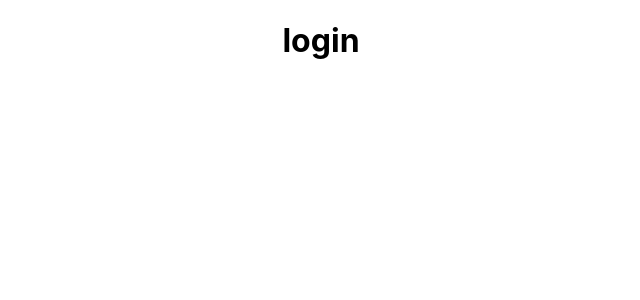
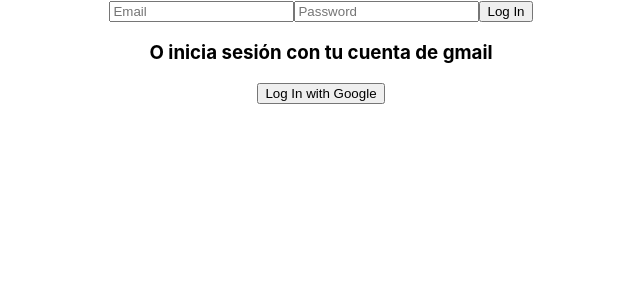
Before and after one commit to pascalzarzar/devsUnited, a React (Create React App) app: page /login in a window 1280 px wide. Shown: the top 300 px of the page, without its empty margins (319-959 px from the left). Built offline with nearby package versions, Linux system fonts and the light colour scheme.

Commit message:
register and login pages ready and every tweet is being created using the user data

```diff
--- a/src/App.js
+++ b/src/App.js
@@ -3,6 +3,7 @@
 import Home from './Pages/Home/Home';
 import Register from './Pages/Register/Register';
 import AuthProvider from './Context/AuthContext';
+import Login from './Pages/Login/Login';
 
 
 function App() {
@@ -12,7 +13,7 @@
         <Routes>
           <Route exact path='/' element={<Home/>}/>
           <Route exact path='/profile' element={<h1>profile</h1>}/>
-          <Route exact path='/login' element={<h1>login</h1>}/>
+          <Route exact path='/login' element={<Login/>}/>
           <Route exact path='/register' element={<Register/>}/>
         </Routes>
       </AuthProvider>
--- a/src/Components/Tweet/Tweet.jsx
+++ b/src/Components/Tweet/Tweet.jsx
@@ -1,13 +1,15 @@
-import React from "react";
+import React, { useContext } from "react";
+import { AuthContext } from "../../Context/AuthContext";
 
 const Tweet = (props) => {
 
+    const { user, setUser } = useContext(AuthContext);
     return(
         <div className="Tweet">
             <p>{props.message}</p>
             <p>{props.author}</p>
-            <button onClick={props.delete}>Eliminar Tweet</button>
-            <button onClick={props.edit}>Editar Tweet</button>
+            {user && <button onClick={props.delete}>Eliminar Tweet</button>}
+            {user && <button onClick={props.edit}>Editar Tweet</button>}
         </div>
     );
 };
--- a/src/Pages/Home/Home.jsx
+++ b/src/Pages/Home/Home.jsx
@@ -1,5 +1,5 @@
 import React, {useState, useEffect, useContext} from 'react';
-import { firestore } from '../../firebaseConfig';
+import { firestore, logout, auth } from '../../firebaseConfig';
 import Tweet from '../../Components/Tweet/Tweet'
 import { AuthContext } from '../../Context/AuthContext';
 
@@ -7,7 +7,7 @@
 const Home = () => {
 
     const [tweets, setTweets] = useState({});
-    const [tweetFormValue, setTweetFormValue] = useState({ user: '',tweet: ''});
+    const [tweetFormValue, setTweetFormValue] = useState({ tweet: ''});
     const {user, setUser} = useContext(AuthContext);
 
     const handleTweetForm = (e) => {
@@ -17,9 +17,9 @@
     const createTweet = (e) => {
         e.preventDefault();
         firestore.collection('tweets')
-        .add(tweetFormValue)
+        .add({ ...tweetFormValue, uid: user.uid, user: user.displayName })
         .then(() => {
-            setTweetFormValue({ tweet:'', user: '' });
+            setTweetFormValue({ tweet:'' });
         })
         .catch((err) => {
             console.log(err.message);
@@ -44,10 +44,15 @@
                     return {
                         user: doc.data().user,
                         message: doc.data().tweet,
-                        id: doc.id
-                    }
-                })
+                        id: doc.id,
+                        uid: doc.data().uid
+                    };
+                });
                 setTweets(tweets);
+            });
+            auth.onAuthStateChanged((user) => {
+                setUser(user);
+                console.log(user);
             });
             return () => desuscribir();
     },[]);
@@ -55,8 +60,8 @@
 
     return(
         <main className="Home">
+            <button onClick={logout}>Log out</button>
             <form onSubmit={createTweet}>
-                <input type="text" name="user" placeholder='user' onChange={handleTweetForm} value={tweetFormValue.user} />
                 <textarea
                     name="tweet"
                     cols="30"
--- /dev/null
+++ b/src/Pages/Login/Login.jsx
@@ -0,0 +1,48 @@
+import React, { useState } from "react";
+import { auth, googleSignUp } from "../../firebaseConfig";
+import { useNavigate } from "react-router-dom";
+
+const Login = () => {
+
+    const [formValue, setFormValue] = useState({ email: '', password: '' });
+    const navigate = useNavigate();
+
+    const handleFormValue = (e) => {
+        setFormValue({ ...formValue, [e.target.name]:e.target.value });
+    }
+
+    const userLogIn = (e) => {
+        e.preventDefault();
+        auth.signInWithEmailAndPassword(formValue.email, formValue.password)
+        .then(() => {
+            navigate('/');
+        })
+        .catch((err) => {
+            console.log(err.message);
+        });
+    };
+
+    const signUpWithGoogle = () => {
+        googleSignUp()
+        .then(() => {
+            navigate('/');
+        })
+        .catch((err) => {
+            console.log(err.message);
+        });
+    };
+
+    return(
+        <div>
+            <form action="" onSubmit={userLogIn}>
+                <input type="email" name="email" placeholder="Email" required onChange={handleFormValue} />
+                <input type="password" name="password" placeholder="Password" required onChange={handleFormValue} />
+                <input type="submit" value="Log In" />
+            </form>
+            <h3>O inicia sesión con tu cuenta de gmail</h3>
+            <button onClick={signUpWithGoogle}>Log In with Google</button>
+        </div>
+    );
+}
+
+export default Login;
--- a/src/Pages/Register/Register.jsx
+++ b/src/Pages/Register/Register.jsx
@@ -1,12 +1,10 @@
-import React, { useState, useContext} from "react";
+import React, { useState} from "react";
 import { auth } from "../../firebaseConfig";
-import { AuthContext } from "../../Context/AuthContext";
 import { useNavigate } from "react-router-dom";
 
 const Register = () => {
 
     const [formValue, setFormValue] = useState({ email: '', password: '' });
-    const {user, setUser} = useContext(AuthContext);
     const navigate = useNavigate();
 
     const handleChange = (e) => {
@@ -16,8 +14,7 @@
     const createUser = (e) => {
         e.preventDefault();
         auth.createUserWithEmailAndPassword(formValue.email, formValue.password)
-        .then((userCredentials) => {
-            setUser(userCredentials.uid);
+        .then(() => {
             navigate('/');
         })
         .catch((err) => {
--- a/src/firebaseConfig.js
+++ b/src/firebaseConfig.js
@@ -13,9 +13,13 @@
     appId: "1:1000155230616:web:241d812d00f6005ad73bed"
 };
 
+
 //initialize firebase
 firebase.initializeApp(firebaseConfig);
 export const firestore = firebase.firestore();
 export const storage = firebase.storage();
 export const auth = firebase.auth();
+export const provider = new firebase.auth.GoogleAuthProvider();
+export const googleSignUp = () => auth.signInWithPopup(provider);
+export const logout = () => auth.signOut();
 export default firebase;
```
